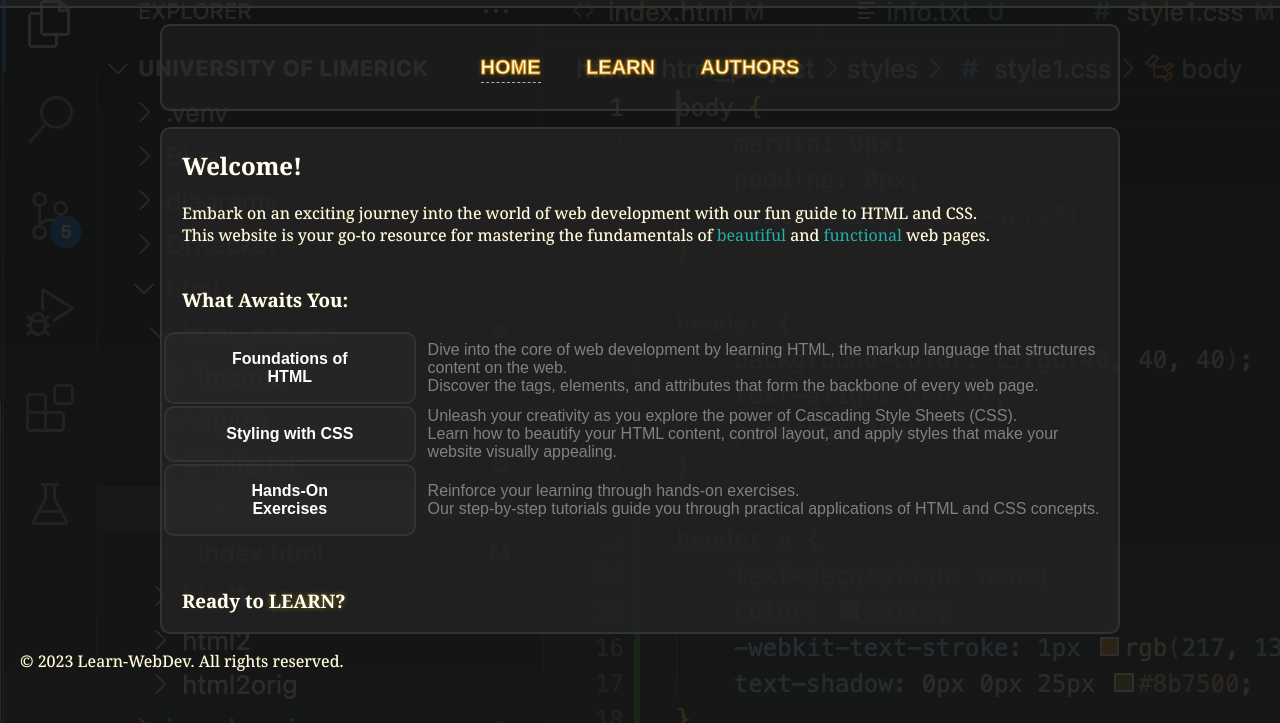
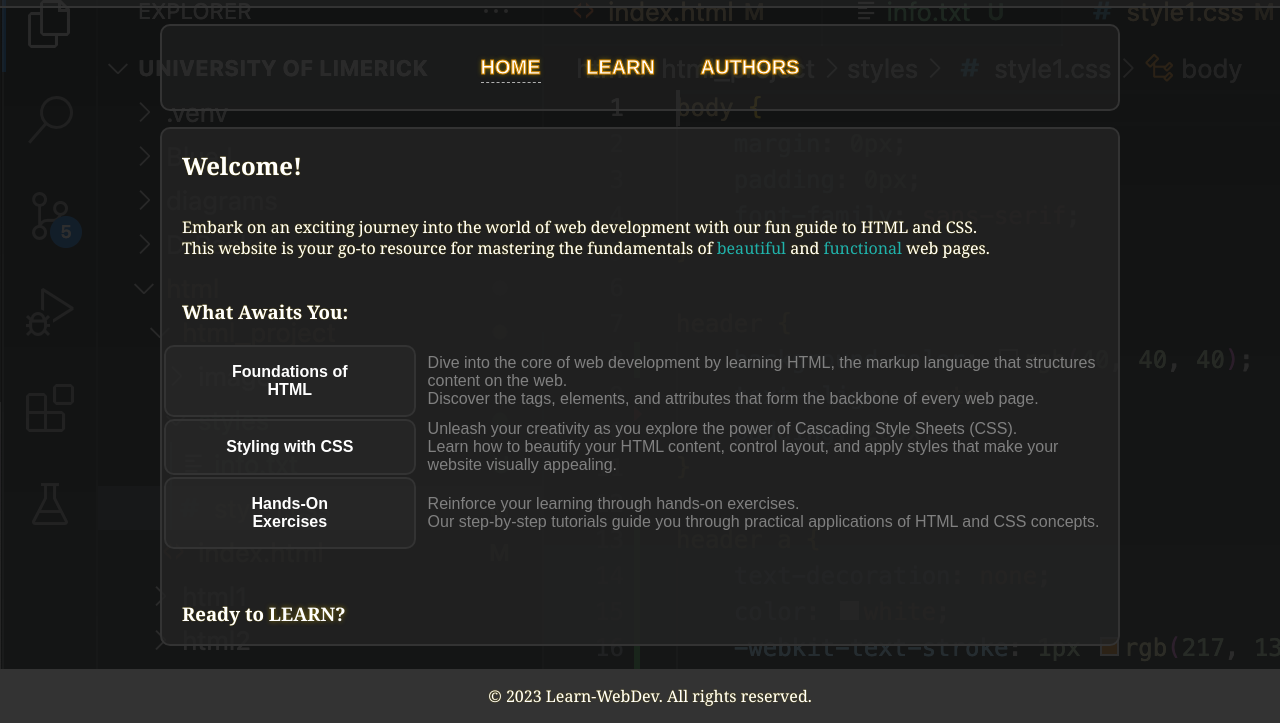
Before and after one commit to adamurban04/Learn-Web-Development, a plain HTML site: page html_project/index.html in a window 1280 px wide. Shown: the part 77-800 px from the top of the page. Drawn offline with Linux system fonts and the light colour scheme.

Commit message:
Update style1.css

```diff
--- a/html_project/styles/style1.css
+++ b/html_project/styles/style1.css
@@ -6,10 +6,13 @@ body {
     margin: 0px;
     padding: 0px;
     font-family: sans-serif;
+    display: flex;
+    flex-direction: column;
+    min-height: 100vh;
 }
 
 
-/* LEARN WEB DEVELOPMENT */
+/* Title */
 
 
 header {
@@ -66,7 +69,7 @@ nav ul li a {
     font-weight: bold;
 }
 
-#HOME, #LEARN, #CONTACT {
+#HOME, #LEARN, #AUTHORS {
     border-bottom: 1px solid #ffffffa8;
     border-bottom-style: dashed;
     padding-bottom: 4px;
@@ -111,6 +114,7 @@ nav ul li a:active {
 
 h2 {
     margin-left: 20px;
+    margin-bottom: 35px;
     font-family: Georgia, 'Times New Roman', Times, serif;
     color: white;
     text-shadow: 0px 0px 1px #8b7500;
@@ -123,12 +127,18 @@ p {
     text-shadow: 0px 0px 1px #8b7500;
 }
 
+.introduction {
+    line-height: 1.32;
+}
+
 h3 {
     margin-left: 20px;
     font-family: Georgia, 'Times New Roman', Times, serif;
     color: white;
     text-shadow: 0px 0px 1px #8b7500;
 }
+
+/* Syllabus */
 
 .syllabus {
     margin: auto;
@@ -166,3 +176,13 @@ td {
     font-weight: bold;
     animation: glow 0.3s ease-out;
 }
+
+.description {
+
+}
+
+footer {
+    background-color: #333;
+    text-align: center;
+    margin-top: auto;
+}
```
